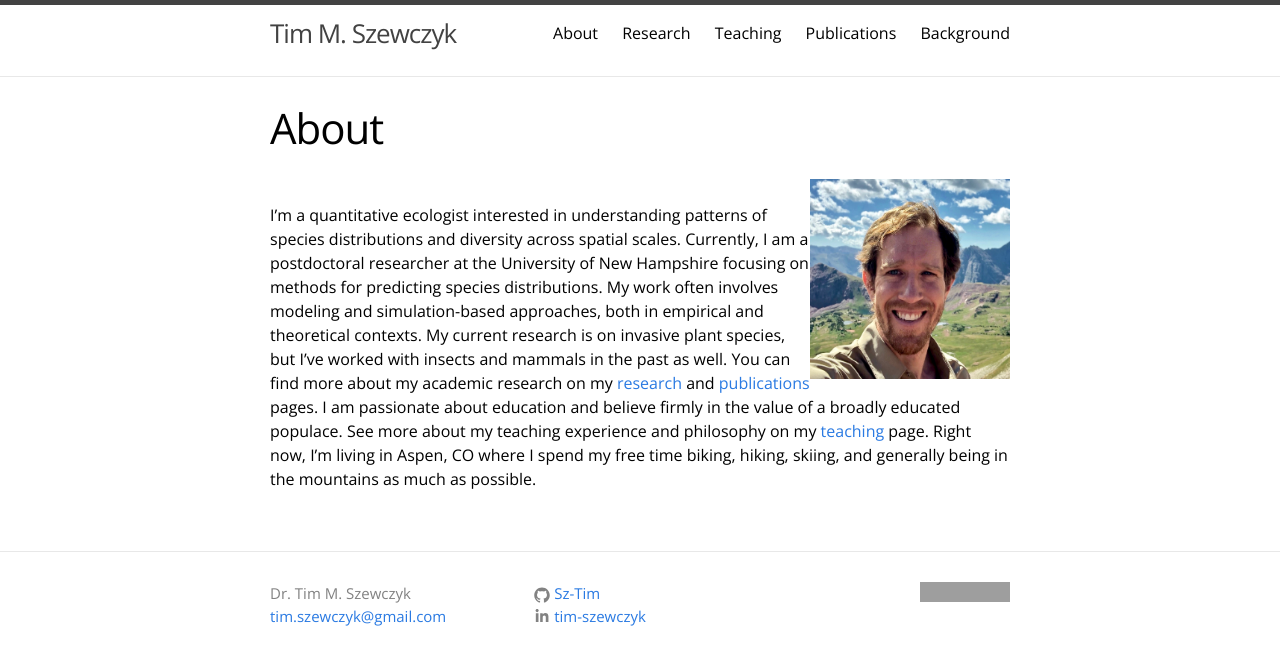
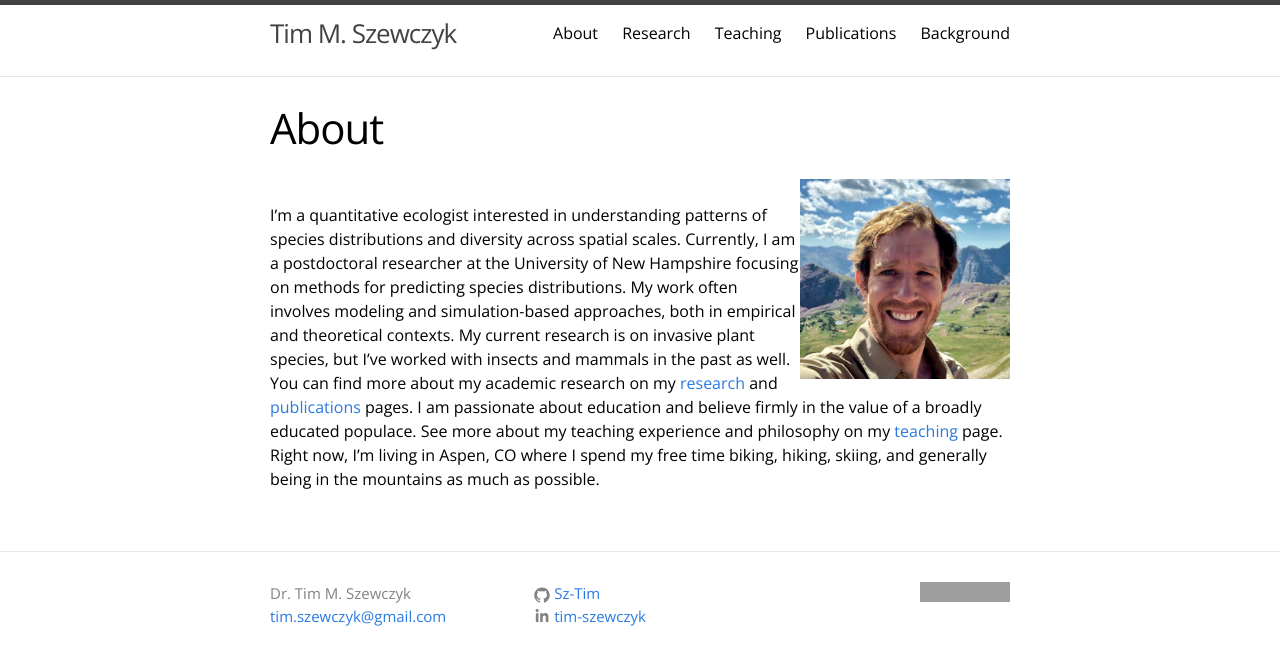
Before and after one commit to Sz-Tim/Sz-Tim.github.io, a Jekyll site: the page built from about.md, in a window 1280 px wide. Shown: the top 665 px of the page. Built offline with Jekyll 4.4.1, drawn with Linux system fonts in a browser that asks for light colours; grey boxes are pictures that could not be loaded.

Commit message:
correcting image size

```diff
--- a/about.md
+++ b/about.md
@@ -5,5 +5,5 @@ permalink: /about/
 weight: 1
 ---
 
-<img align="right" width="200" height="200" src="{{ site.url }}/assets/headshot_2.jpg">
+<img align="right" width="210" height="200" src="{{ site.url }}/assets/headshot_2.jpg">
 I'm a quantitative ecologist interested in understanding patterns of species distributions and diversity across spatial scales. Currently, I am a postdoctoral researcher at the University of New Hampshire focusing on methods for predicting species distributions. My work often involves modeling and simulation-based approaches, both in empirical and theoretical contexts. My current research is on invasive plant species, but I've worked with insects and mammals in the past as well. You can find more about my academic research on my [research](research.md) and [publications](publications.md) pages. I am passionate about education and believe firmly in the value of a broadly educated populace. See more about my teaching experience and philosophy on my [teaching](teaching.md) page. Right now, I'm living in Aspen, CO where I spend my free time biking, hiking, skiing, and generally being in the mountains as much as possible.
```
